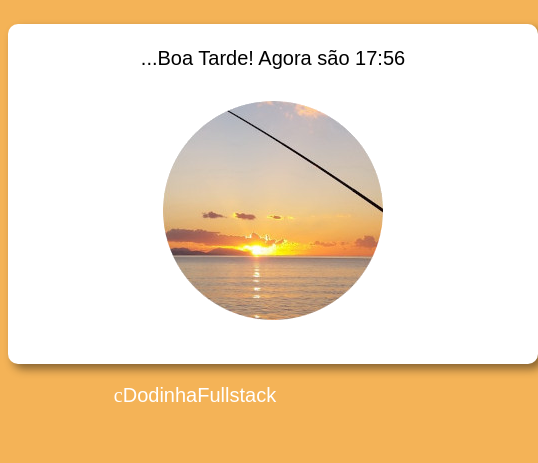
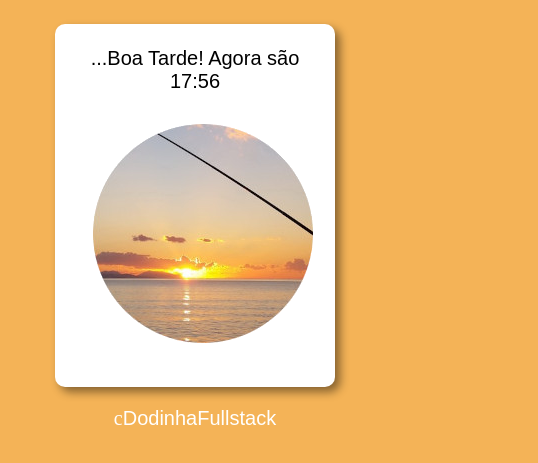
Before and after one commit to melastronauta/dodinha.net.br, a plain HTML site: page horacerta/html/index.html in a window 390 px wide. Shown: the part 75-538 px from the top of the page, 538 px wide, since content can reach past the window. Drawn offline with Linux system fonts and the light colour scheme; a web font is replaced by a local one.

Commit message:
corrigindo responsividade

```diff
--- a/horacerta/html/estilo.css
+++ b/horacerta/html/estilo.css
@@ -27,7 +27,8 @@ section {
     background: white;
     border-radius: 10px;
     padding: 15px;
-    width: 500px;
+    width: 50vw;
+    min-width: 250px;
     margin: auto;
     box-shadow: 5px 5px 10px rgba(0, 0, 0, 0.452);
 }
@@ -35,6 +36,11 @@ section {
 div {
     text-align: center;
     padding: 8px;
+
+}
+div#foto {
+    margin: auto;
+
 }
 
 footer {
```
